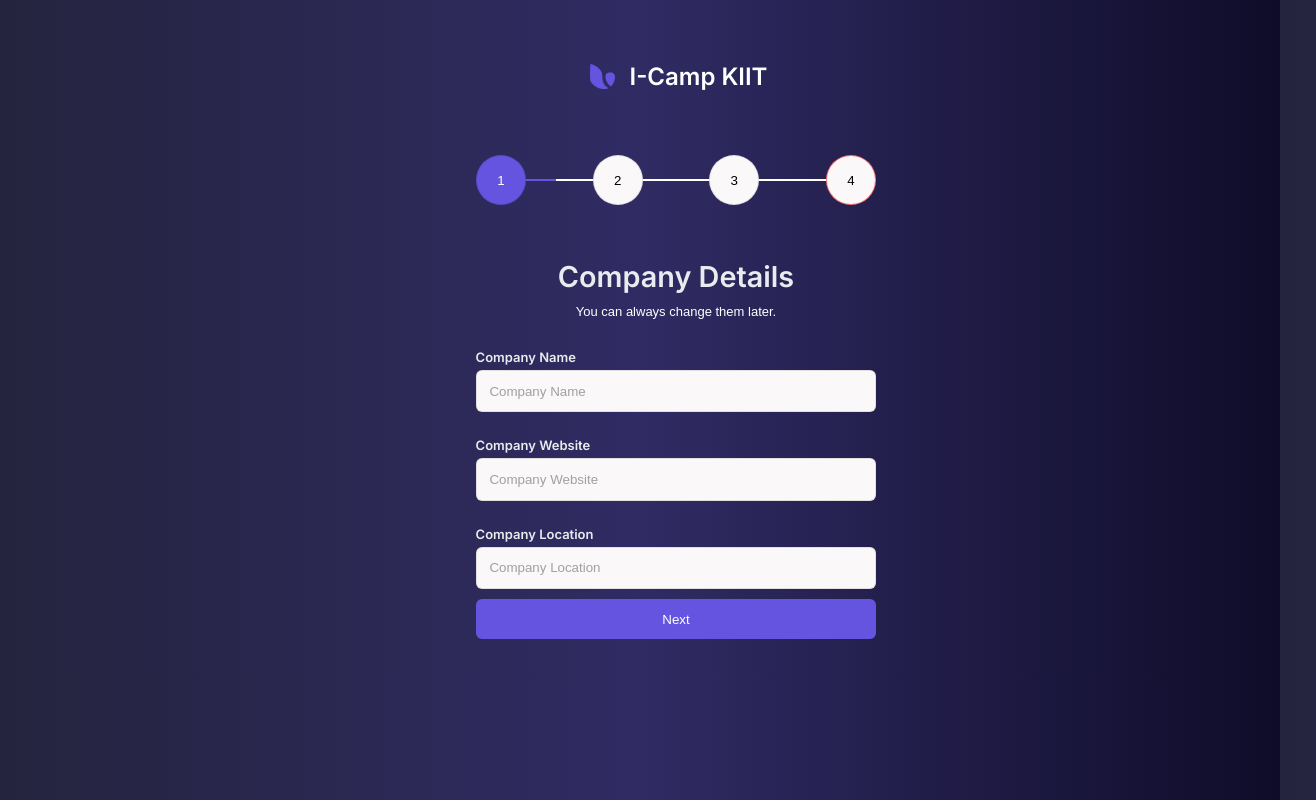
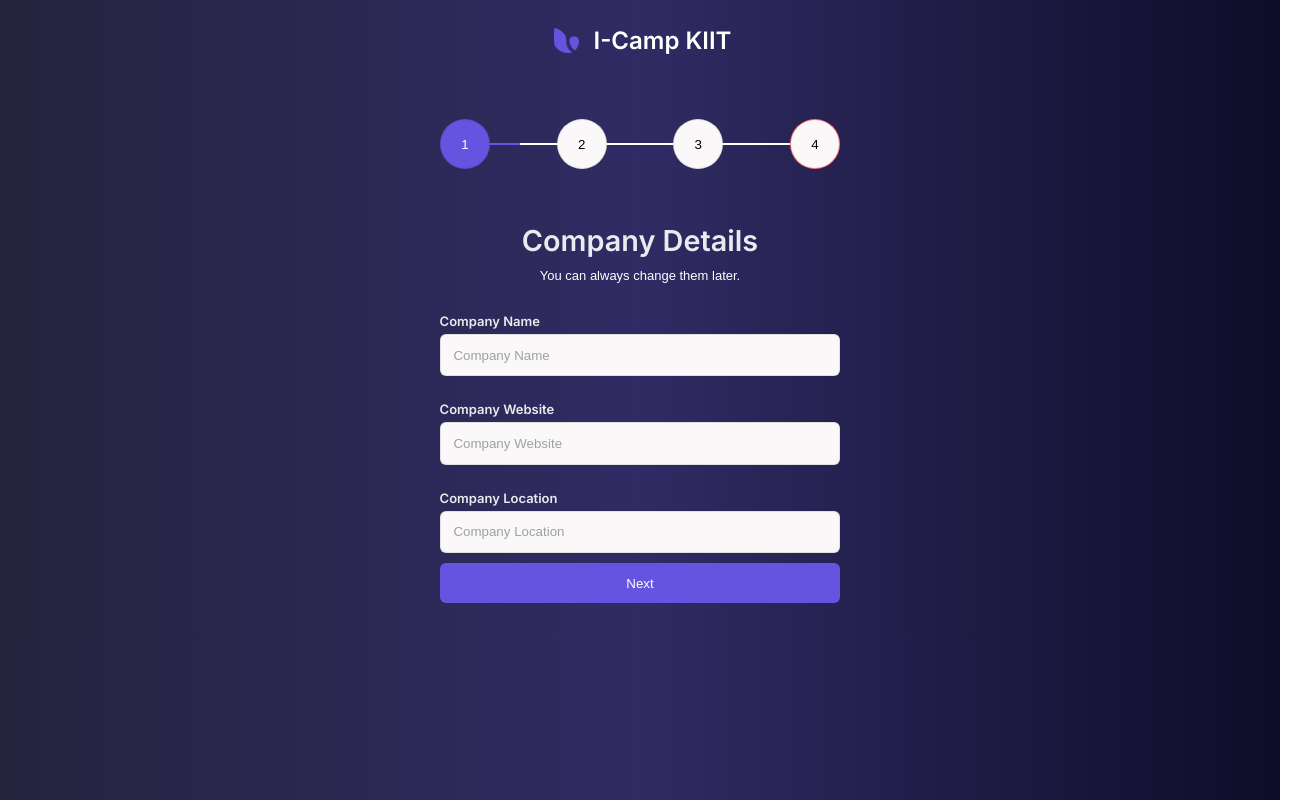
Before and after one commit to AyushKshitij45/icamp-form, a React (Create React App) app: page / in a window 1280 px wide. Shown: the whole page, 1316 px wide, since content can reach past the window. Built offline with nearby package versions, Linux system fonts and the light colour scheme.

Commit message:
design patch

```diff
--- a/package.json
+++ b/package.json
@@ -2,6 +2,7 @@
   "name": "assignment",
   "version": "0.1.0",
   "private": true,
+  "homepage": "https://ayushkshitij45.github.io/icamp-form/",
   "dependencies": {
     "@heroicons/react": "^1.0.6",
     "@testing-library/jest-dom": "^5.16.4",
@@ -14,6 +15,8 @@
     "web-vitals": "^2.1.4"
   },
   "scripts": {
+    "predeploy": "npm run build",
+    "deploy": "gh-pages -d build",
     "start": "react-scripts start",
     "build": "react-scripts build",
     "test": "react-scripts test",
@@ -36,5 +39,8 @@
       "last 1 firefox version",
       "last 1 safari version"
     ]
+  },
+  "devDependencies": {
+    "gh-pages": "^5.0.0"
   }
 }
--- a/src/App.css
+++ b/src/App.css
@@ -3,7 +3,7 @@
 }
 
 body{
-  padding: 36px;
+
   background: #ffffff;  /* fallback for old browsers */
   background: -webkit-linear-gradient(to right, #24243e, #302b63, #0f0c29);  /* Chrome 10-25, Safari 5.1-6 */
   background: linear-gradient(to right, #24243e, #302b63, #0f0c29); /* W3C, IE 10+/ Edge, Firefox 16+, Chrome 26+, Opera 12+, Safari 7+ */
@@ -44,6 +44,7 @@
   border: none;
   border-radius: 6px;
   cursor: pointer;
+  margin-bottom: 36px;
 }
 
 .card {
```
Also changed, not shown: 1 other file (tests, documents, lock files or other folders).
